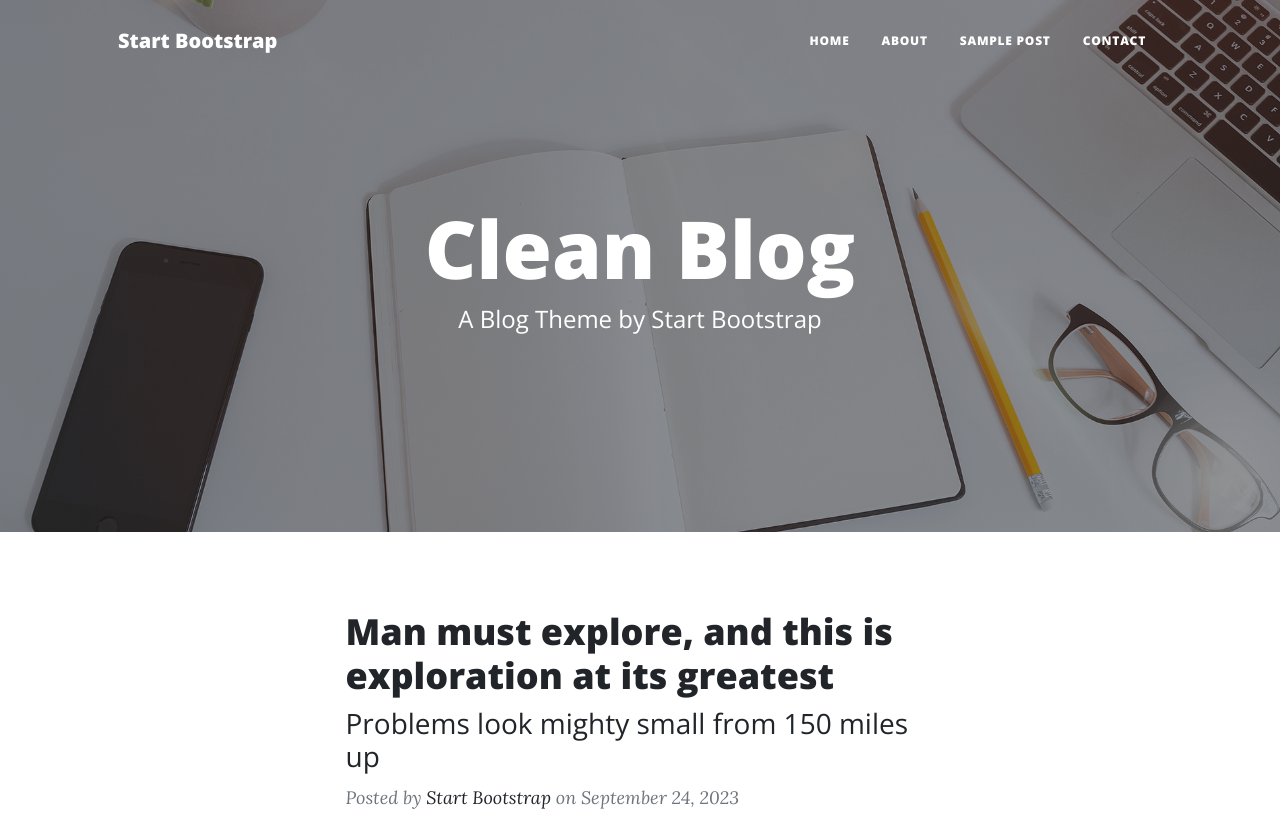
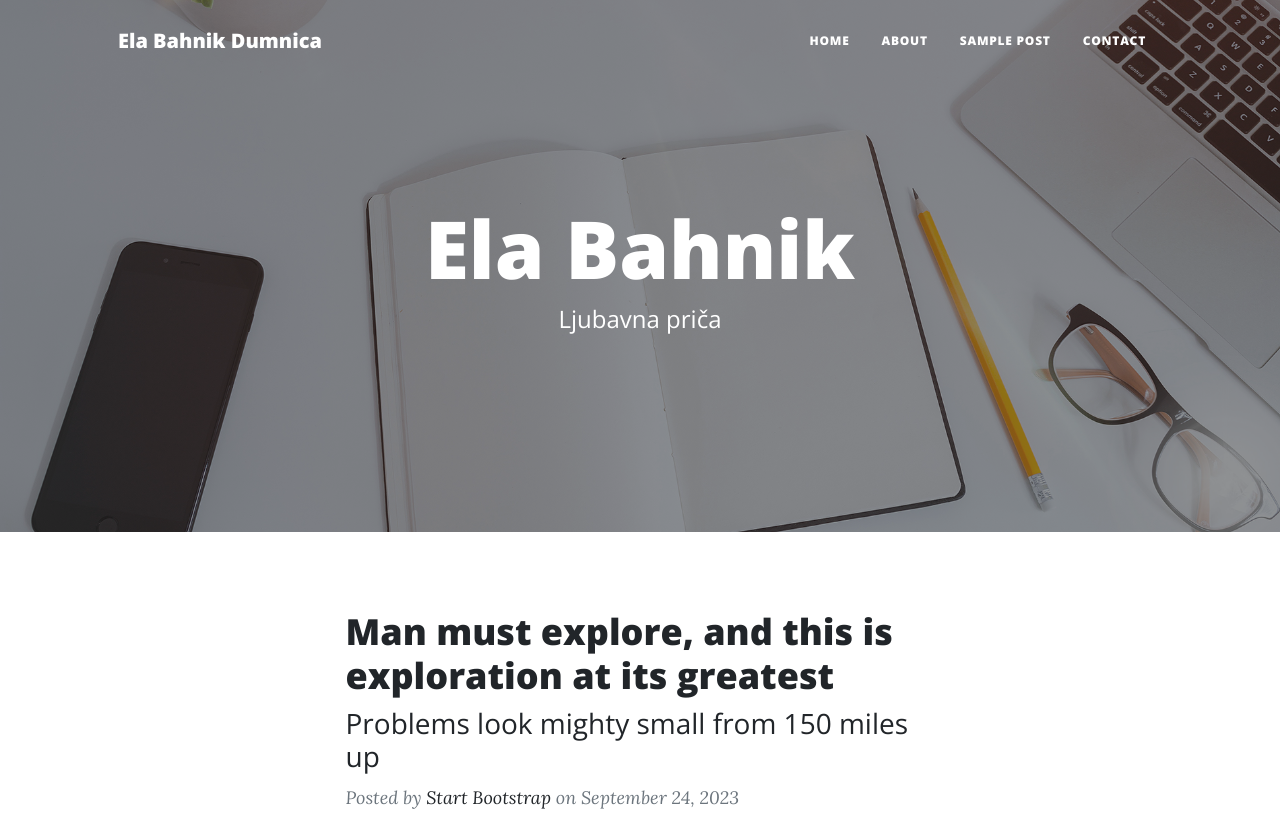
Before and after one commit to elabahnik2/elabahnik, a plain HTML site: page index.html in a window 1280 px wide. Shown: the top 814 px of the page. Drawn offline with nearby package versions, Linux system fonts and the light colour scheme.

Commit message:
Add files via upload

```diff
--- a/index.html
+++ b/index.html
@@ -19,7 +19,7 @@
         <!-- Navigation-->
         <nav class="navbar navbar-expand-lg navbar-light" id="mainNav">
             <div class="container px-4 px-lg-5">
-                <a class="navbar-brand" href="index.html">Start Bootstrap</a>
+                <a class="navbar-brand" href="index.html">Ela Bahnik Dumnica</a>
                 <button class="navbar-toggler" type="button" data-bs-toggle="collapse" data-bs-target="#navbarResponsive" aria-controls="navbarResponsive" aria-expanded="false" aria-label="Toggle navigation">
                     Menu
                     <i class="fas fa-bars"></i>
@@ -40,8 +40,8 @@
                 <div class="row gx-4 gx-lg-5 justify-content-center">
                     <div class="col-md-10 col-lg-8 col-xl-7">
                         <div class="site-heading">
-                            <h1>Clean Blog</h1>
-                            <span class="subheading">A Blog Theme by Start Bootstrap</span>
+                            <h1>Ela Bahnik</h1>
+                            <span class="subheading">Ljubavna priča</span>
                         </div>
                     </div>
                 </div>
```
